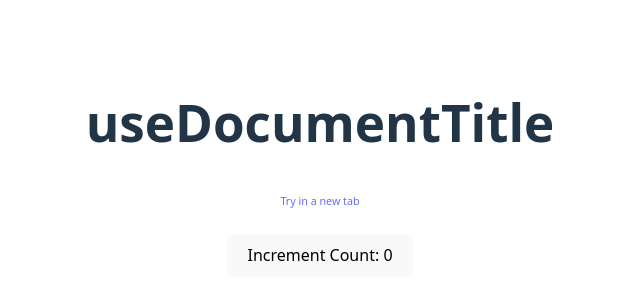
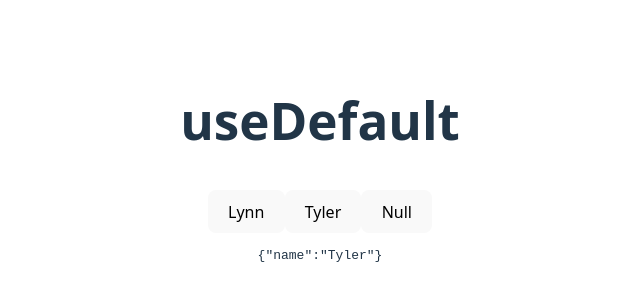
Before and after one commit to moeedrafi/react-custom-hooks, a React (Vite) app: page / in a window 1280 px wide. Shown: the part 236-536 px from the top of the page, without its empty margins (320-960 px from the left). Built offline with nearby package versions, Linux system fonts and the light colour scheme.

Commit message:
feat: useDefault

```diff
--- a/src/App.tsx
+++ b/src/App.tsx
@@ -1,29 +1,40 @@
 import "./App.css";
-
-import { useState } from "react";
-import { useDocumentTitle } from "./hooks/useDocumentTitle";
+import useDefault from "./hooks/useDefault";
 
 export default function App() {
-  const [count, setCount] = useState(0);
+  const initialState = { name: "Tyler" };
+  const defaultState = { name: "Ben" };
 
-  useDocumentTitle(`Clicked ${count} times`);
+  const [user, setUser] = useDefault(initialState, defaultState);
 
   return (
     <section>
-      <h1>useDocumentTitle</h1>
-      <h6>
-        <a
-          className="link"
-          href="https://6vmc1n.csb.app/"
-          target="_blank"
-          rel="noreferrer"
-        >
-          Try in a new tab
-        </a>
-      </h6>
-      <button className="primary" onClick={() => setCount(count + 1)}>
-        Increment Count: {count}
+      <h1>useDefault</h1>
+
+      <button
+        title="Sets the value to Lynn"
+        className="link"
+        onClick={() => setUser({ name: "Lynn" })}
+      >
+        Lynn
       </button>
+      <button
+        title="Sets the value to Tyler"
+        className="link"
+        onClick={() => setUser({ name: "Tyler" })}
+      >
+        Tyler
+      </button>
+      <button
+        title="Sets the value to null causing it to use the default value"
+        className="link"
+        onClick={() => setUser(null)}
+      >
+        Null
+      </button>
+      <pre>
+        <code>{JSON.stringify(user)}</code>
+      </pre>
     </section>
   );
 }
--- /dev/null
+++ b/src/hooks/useDefault.ts
@@ -0,0 +1,17 @@
+import { useState, type Dispatch, type SetStateAction } from "react";
+
+type State = {
+  name: string;
+};
+
+export default function useDefault(
+  initialState: State,
+  defaultState: State
+): [State, Dispatch<SetStateAction<State | null>>] {
+  const [state, setState] = useState<State | null>(initialState);
+
+  const value =
+    state === null || typeof state === "undefined" ? defaultState : state;
+
+  return [value, setState];
+}
```
